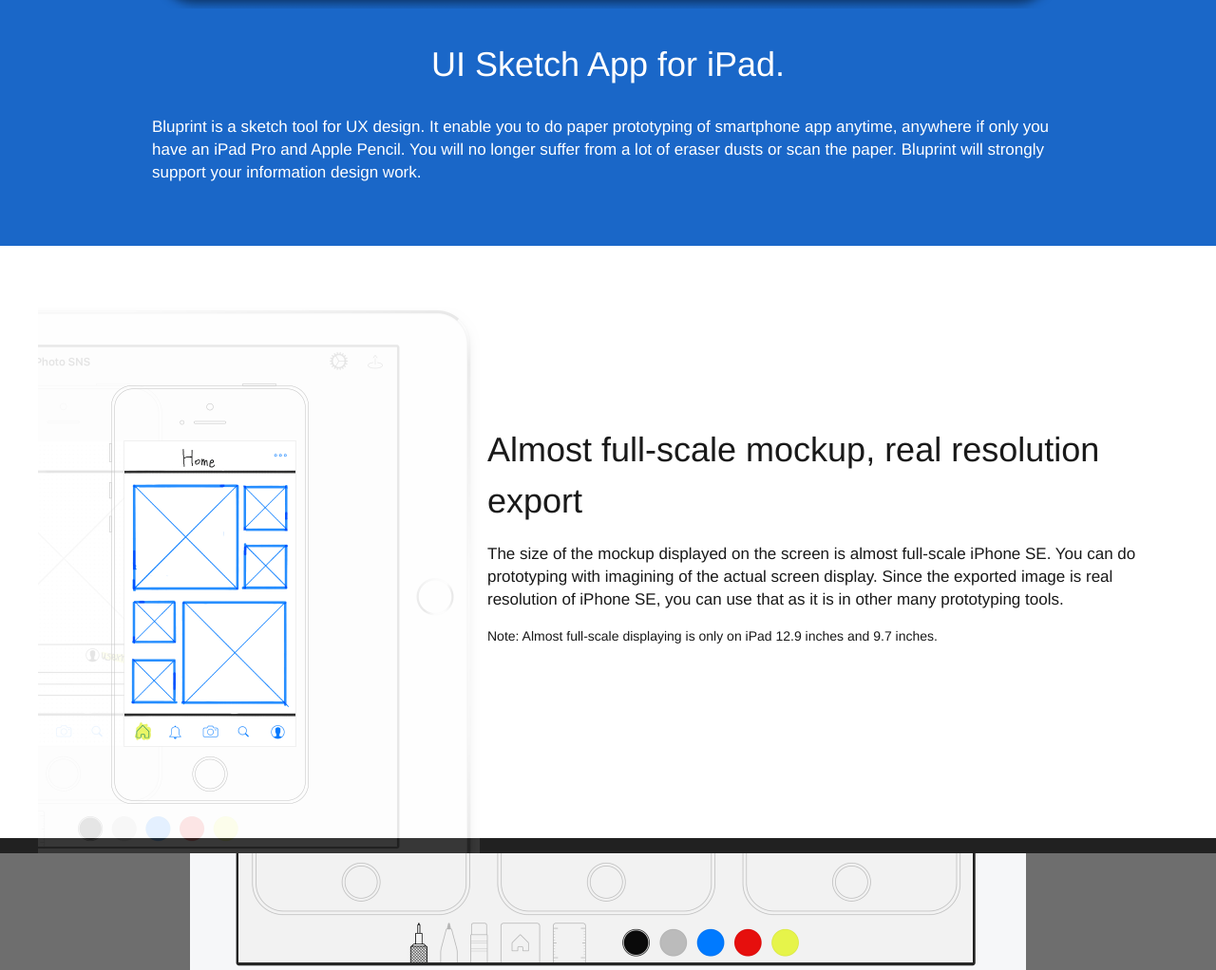
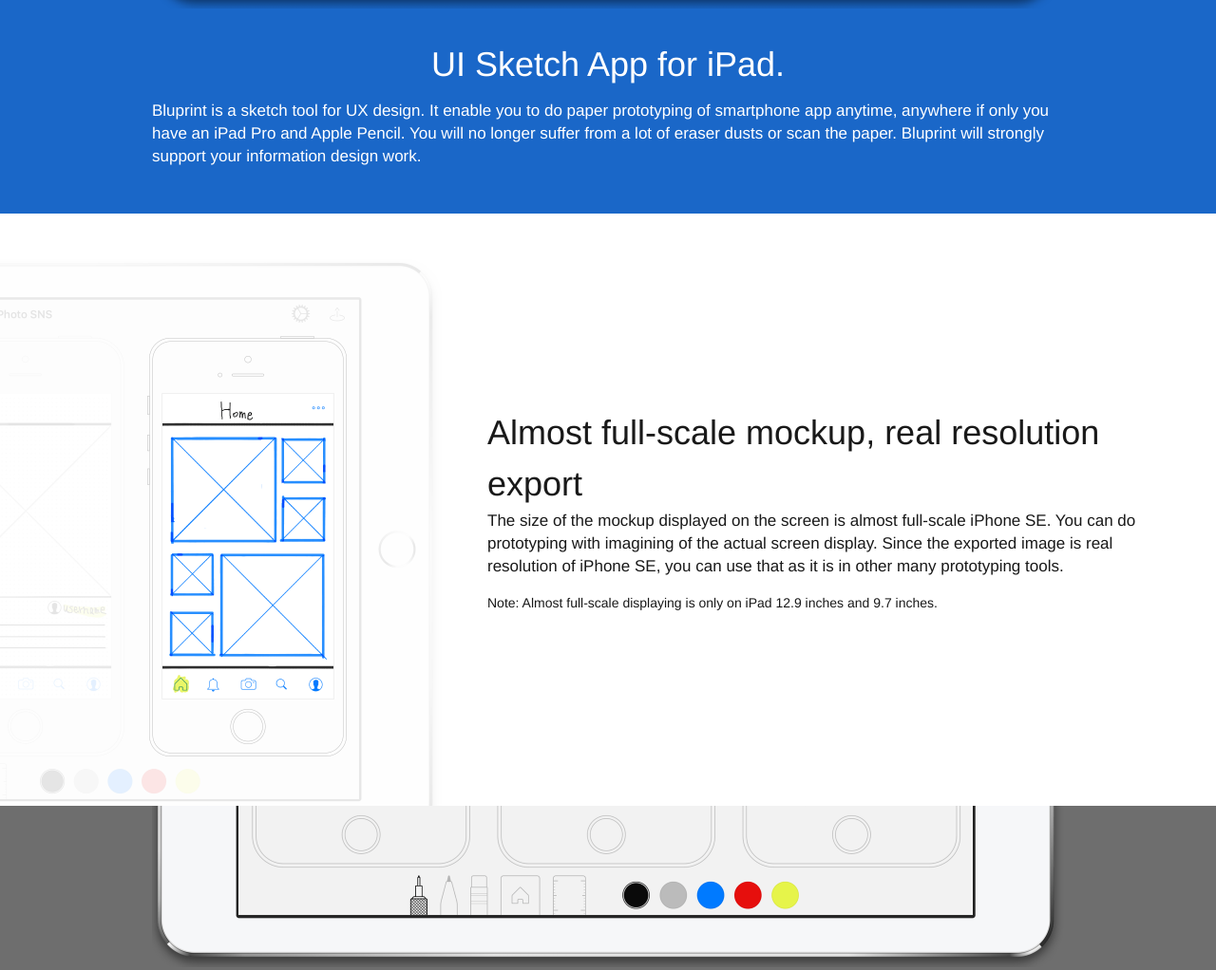
Before and after one commit to bluprint-web/bluprint-web.github.io, a website: page index.html in a window 1280 px wide. Shown: the part 761-1783 px from the top of the page at 95% size. Drawn offline with nearby package versions, Linux system fonts and the light colour scheme.

Commit message:
Fix css bug

```diff
--- a/assets/stylesheets/sass/main.scss
+++ b/assets/stylesheets/sass/main.scss
@@ -19,3 +19,9 @@
 	margin: 0;
 	padding: 0;
 }
+figure {
+	margin: 0;
+}
+p {
+	margin: 0;
+}
```
Also changed, not shown: assets/stylesheets/css/main.css.
